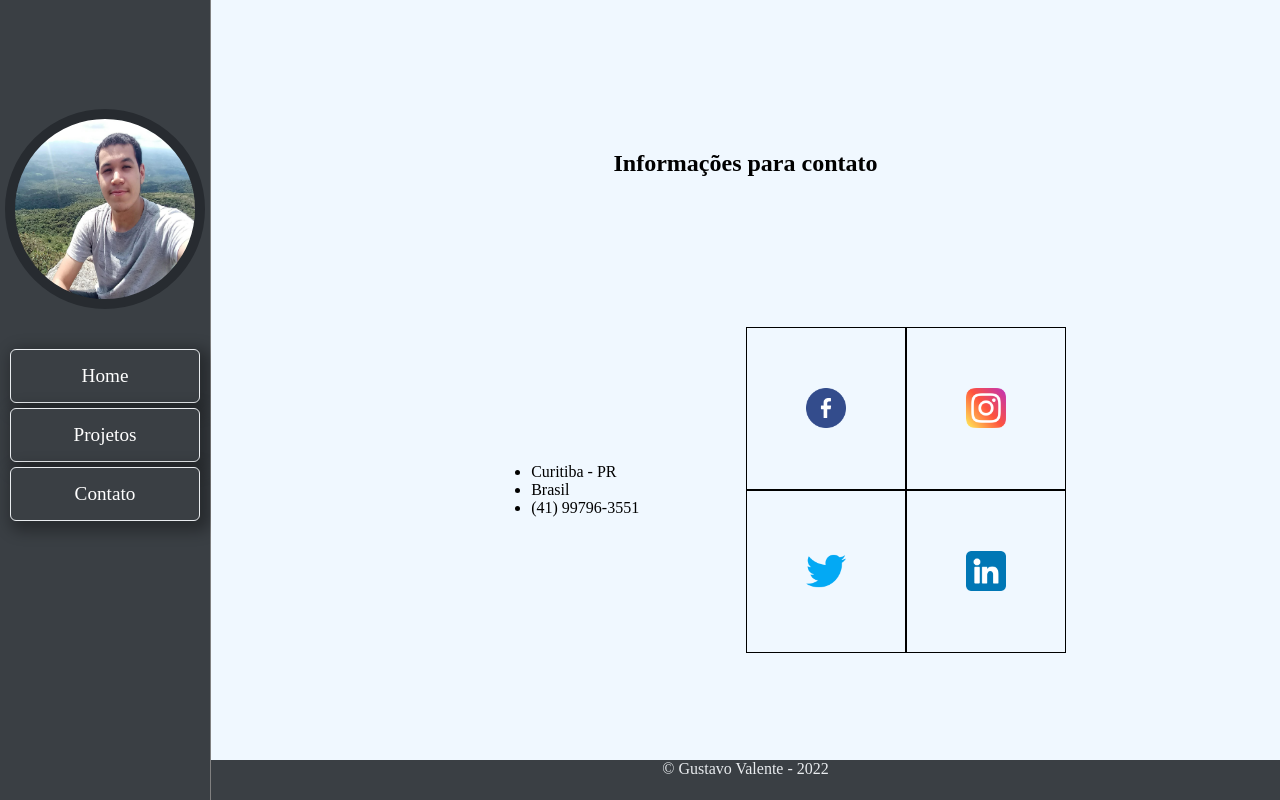
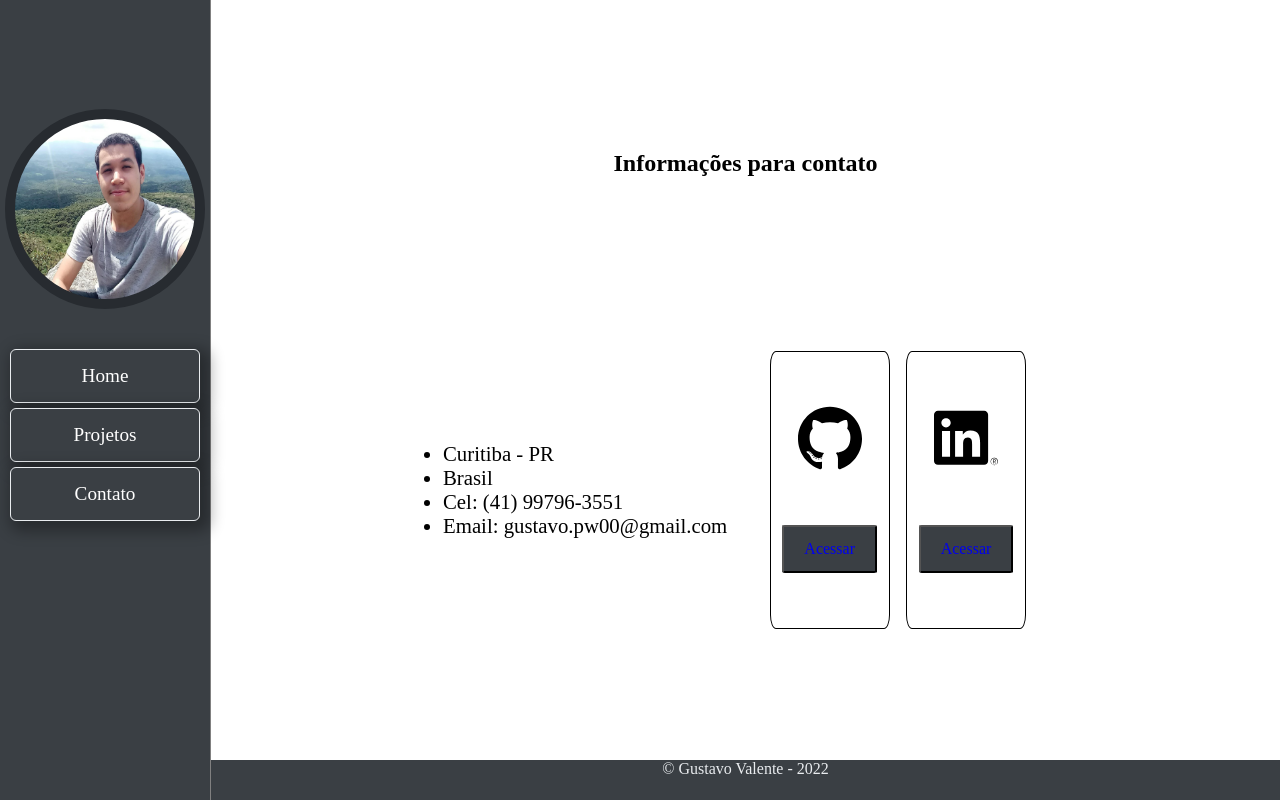
Before and after one commit to GustavoV00/pagina-do-departamentp-ufpr, a plain HTML site: page contato.html in a window 1280 px wide. Drawn offline with Linux system fonts and the light colour scheme.

Commit message:
change some icons in contact

```diff
--- a/contato.html
+++ b/contato.html
@@ -8,7 +8,7 @@
     <link rel="stylesheet" href="./css/contato.css" />
     <link rel="stylesheet" href="./css/header&footer.css" />
 
-    <title>Contato</title>
+    <title>Gustavo Valente</title>
   </head>
   <body>
     <header>
@@ -34,23 +34,27 @@
           <ul>
             <li>Curitiba - PR</li>
             <li>Brasil</li>
-            <li>(41) 99796-3551</li>
+            <li>Cel: (41) 99796-3551</li>
+            <li>Email: gustavo.pw00@gmail.com</li>
           </ul>
         </section>
         <section class="main-imgs">
           <div class="main-icon">
-            <img src="./assets/icons/facebook.png" alt="facebook icon" />
-          </div>
-          <div class="main-icon">
-            <img src="./assets/icons/instagram.png" alt="instagram icon" />
+            <img src="./assets/icons/github.svg" alt="twitter icon" />
+            <button>
+              <a href="https://github.com/GustavoV00" target="_blank">
+                Acessar
+              </a>
+            </button>
           </div>
 
           <div class="main-icon">
-            <img src="./assets/icons/twitter.png" alt="twitter icon" />
-          </div>
-
-          <div class="main-icon">
-            <img src="./assets/icons/linkedin.png" alt="linkedin icon" />
+            <img src="./assets/icons/linkedin.svg" alt="linkedin icon" />
+            <button>
+              <a href="https://www.linkedin.com/in/gustavov00/" target="_blank">
+                Acessar
+              </a>
+            </button>
           </div>
         </section>
       </div>
--- a/css/contato.css
+++ b/css/contato.css
@@ -5,7 +5,6 @@ main {
   padding-left: 20%;
   padding-right: 20%;
   padding-bottom: 10%;
-  background-color: aliceblue;
 }
 
 main h2 {
@@ -33,18 +32,42 @@ main .main-infos {
 main .main-imgs {
   display: grid;
   grid-template-columns: 1fr 1fr;
-  grid-template-rows: 1fr 1fr;
+  padding: 3vh;
   /* background-color: azure; */
 }
 
 main .main-icon {
   display: flex;
+  flex-direction: column;
   align-items: center;
-  justify-content: center;
+  justify-content: space-evenly;
   border: 1px solid black;
+  margin-right: 2vh;
+  border-radius: 5%;
 }
 
 main .main-icon img {
-  width: 5vh;
-  height: 5vh;
+  width: 8vh;
+  height: 8vh;
 }
+
+main li {
+  font-size: 1.3rem;
+}
+
+button {
+  padding: 13px;
+  width: 80%;
+  font-size: 1rem;
+  background-color: var(--bs-primary);
+  color: var(--bs-light);
+  border-radius: 3%;
+  /* --bs-success: #62c462; */
+  transition: 0.3s;
+}
+
+button:hover {
+  background-color: var(--bs-dark);
+  color: var(--bs-info);
+  cursor: pointer;
+}
--- a/css/header&footer.css
+++ b/css/header&footer.css
@@ -38,6 +38,11 @@ header .circle {
   background-size: 100% 100%;
   /* background-color: #cccccc; */
   border: 10px solid var(--bs-dark);
+  transition: 1s;
+}
+
+header .circle:hover {
+  border: 10px solid var(--bs-info);
 }
 
 header nav {
--- a/css/projetos.css
+++ b/css/projetos.css
@@ -66,6 +66,7 @@ main section form {
   display: flex;
   align-items: center;
   justify-content: center;
+  padding-bottom: 2vh;
 }
 
 main section form button {
```
Also changed, not shown: index.html (+1 -1 lines), projetos.html (+3 -28 lines), assets/icons/facebook.png (deleted), assets/icons/github.svg (added), assets/icons/graduation-cap.svg (deleted), assets/icons/instagram.png (deleted), assets/icons/linkedin.png (deleted), assets/icons/linkedin.svg (added), assets/icons/twitter.png (deleted).
